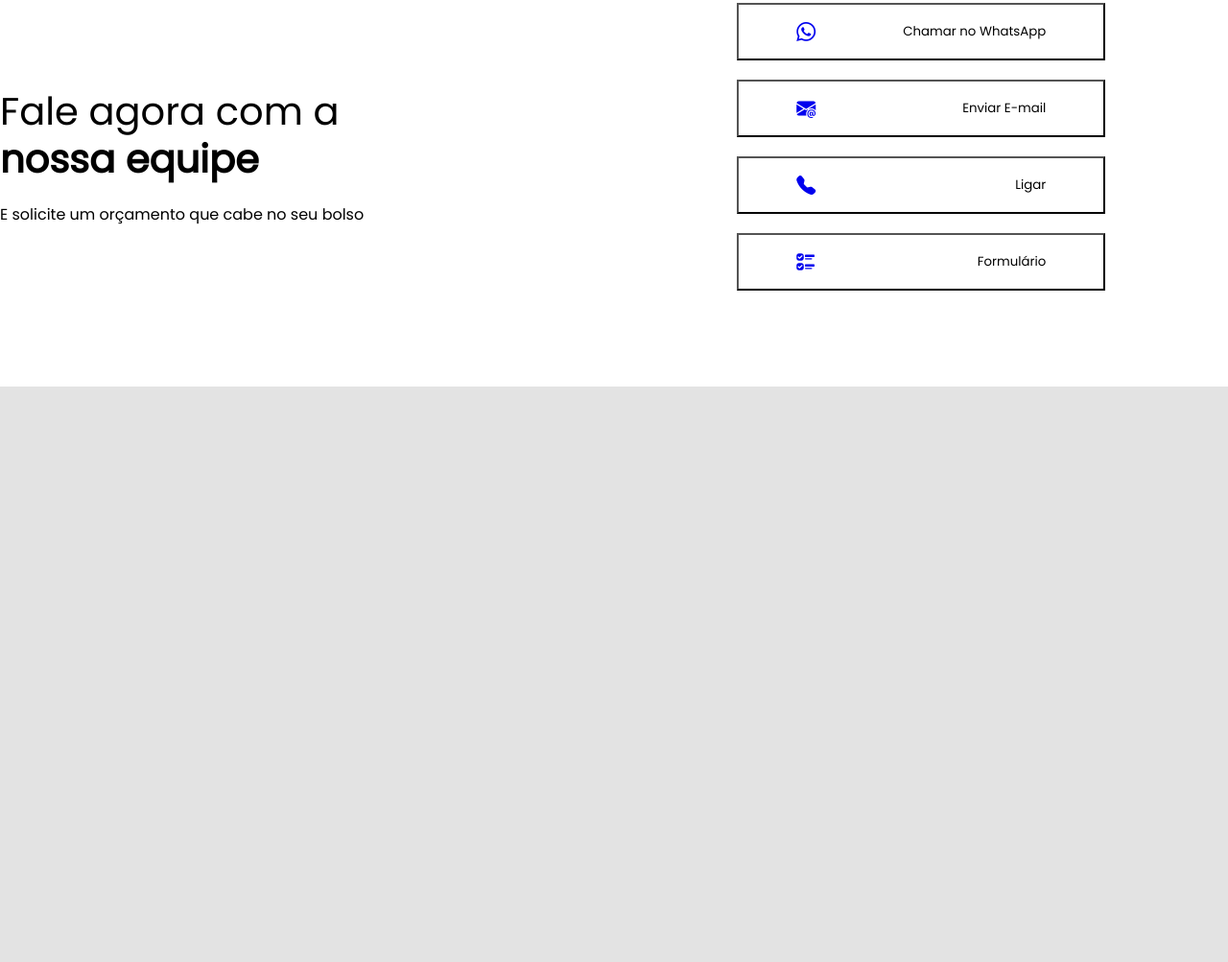
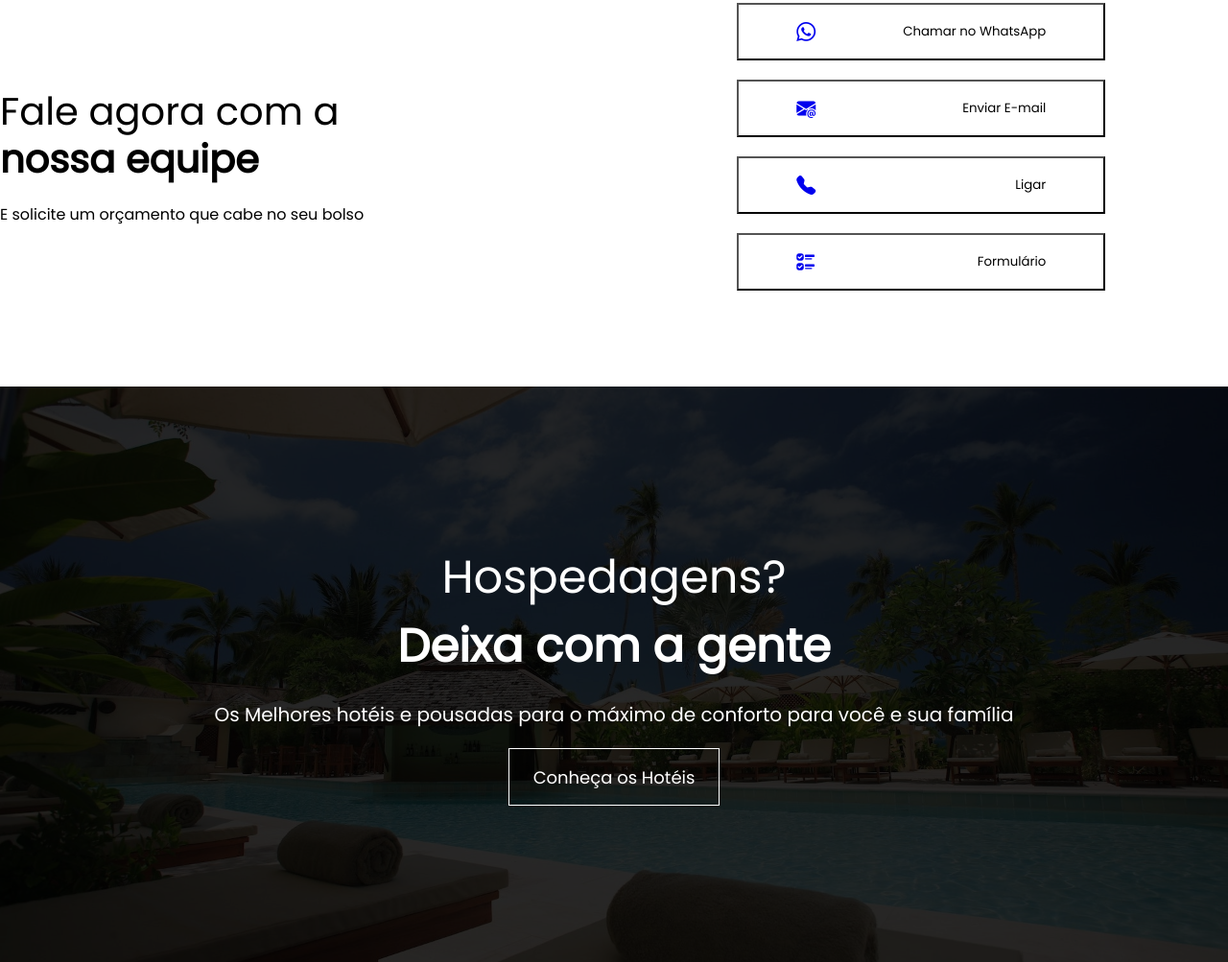
Before and after one commit to BryanStoduto/web-responsivo, a plain HTML site: page index.html in a window 1280 px wide. Shown: the part 2049-3052 px from the top of the page at 96% size. Before the commit the page ends 2452 px from the top, so only its background shows below. Drawn offline with nearby package versions, Linux system fonts and the light colour scheme.

Commit message:
hoteis interface

```diff
--- a/css/style.css
+++ b/css/style.css
@@ -15,7 +15,7 @@ body {
 }
 
 header .btn-contato button,
-.hero-site button {
+.hero-site button, .hoteis button {
   font-size: 18px;
   background-color: transparent;
   border: 1px solid white;
@@ -23,7 +23,11 @@ header .btn-contato button,
   cursor: pointer;
   transition: 0.5s;
 }
-
+header .btn-contato button:hover,
+.hero-site button:hover, .hoteis button:hover {
+  background-color: white;
+  color: #000;
+}
 /*   estilo header                */
 
 header {
@@ -68,11 +72,7 @@ header .btn-contato button {
   height: 50px;
 }
 
-header .btn-contato button:hover,
-.hero-site button:hover {
-  background-color: white;
-  color: #000;
-}
+
 /* estilo hero */
 
 section.hero-site {
@@ -206,3 +206,64 @@ section.contato {
 .contato .icons-contato button:hover p {
   color: #fff;
 }
+
+
+/* estilo hoteis */
+
+section.hoteis{
+  height:600px;
+  background-image: url(../images/hotel-bg.jpg);
+  background-position: center;
+  background-size: cover;
+  background-repeat: no-repeat;
+  position: relative;
+  background-attachment: fixed;
+  color: #fff;
+  text-align: center;
+}
+
+
+.hoteis > .overlay{
+  position: absolute;
+  top: 0;
+  left: 0;
+  width: 100%;
+  height: 100%;
+  background-color: #000000d7;
+  z-index: 1;
+}
+
+.hoteis > .interface{
+display: flex;
+align-items: center;
+justify-content: center;
+flex-direction: column;
+height: 100%;
+z-index: 2;
+position: relative;
+}
+
+.hoteis h3{
+  font-size: 3em;
+  font-weight: 200;
+
+}
+
+.hoteis h3 span{
+  display: block;
+  font-weight: 600;
+
+}
+
+.hoteis p{
+  margin: 20px 0;
+  font-size:20px;
+  font-weight: 300;
+}
+
+
+.hoteis button{
+  width:220px;
+  height:60px;
+  cursor: pointer;
+}
--- a/index.html
+++ b/index.html
@@ -131,6 +131,22 @@
 </article>
   </div>
 </section>
+<section class="hoteis">
+  <div class="interface">
+<h3>Hospedagens? <span>Deixa com a gente</span></h3>
+<p>Os Melhores hotéis e pousadas para o máximo de conforto para você e sua família</p>
+<a href="#">
+  <button>Conheça os Hotéis</button>
+</a>
+  </div>
+  <div class="overlay">
 
+
+
+
+
+
+  </div>
+</section>
   </body>
 </html>
```
